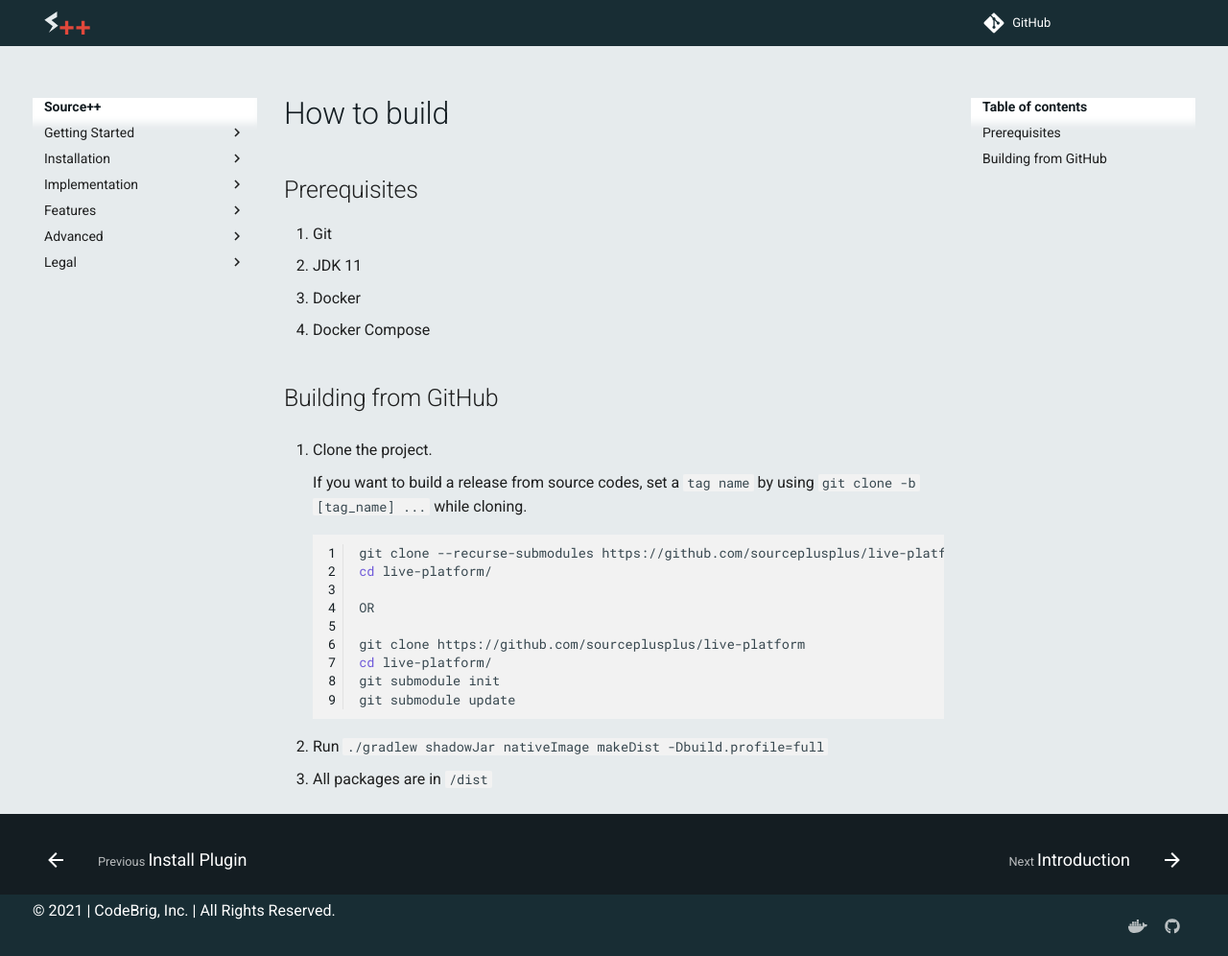
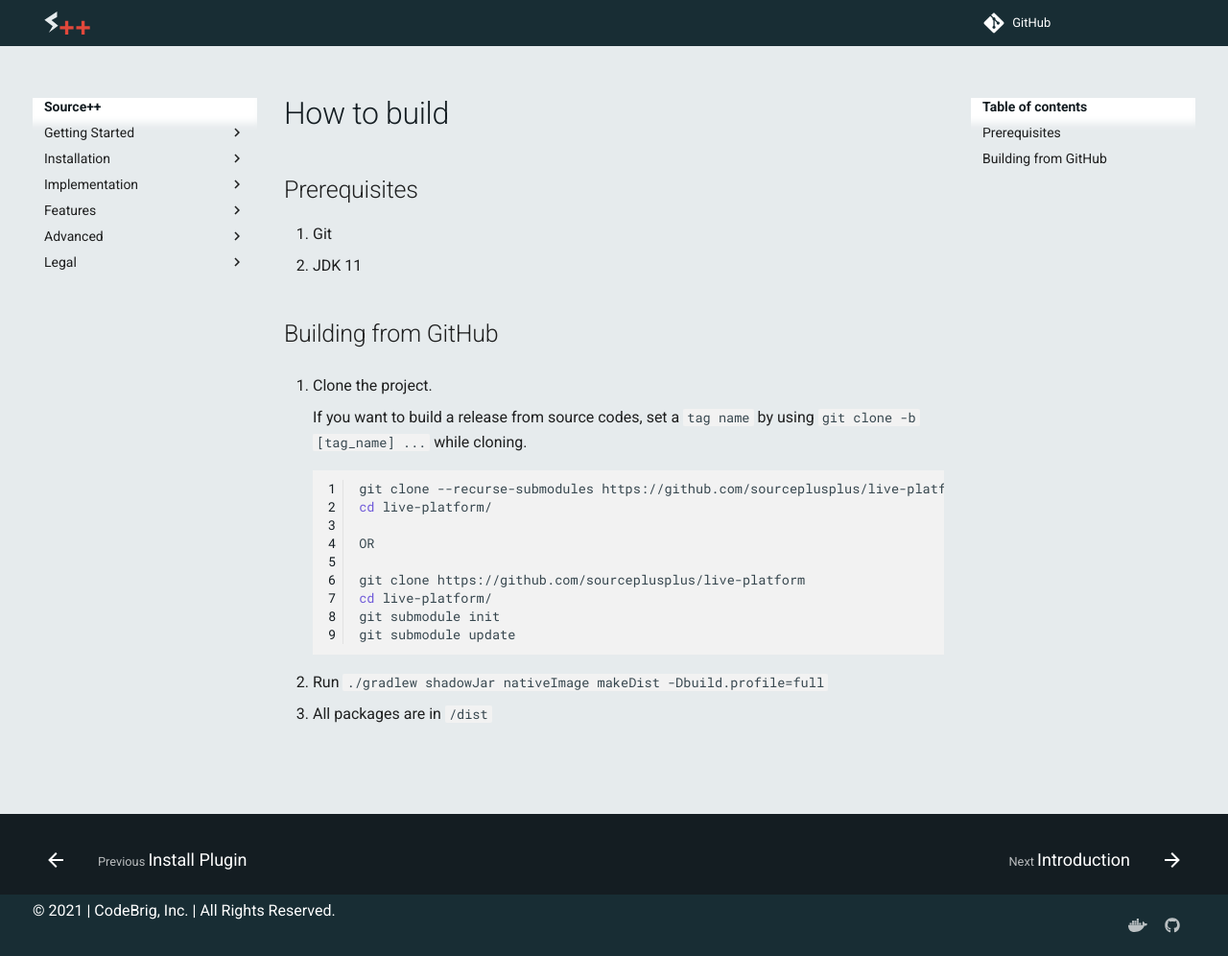
Before and after one commit to sourceplusplus/documentation, an MkDocs documentation site: the page built from docs/guides/How-to-build.md, in a window 1280 px wide and 996 px high. Shown: the whole window at 96% size. Built offline with MkDocs 1.6.1 and Material for MkDocs 9.7.7, drawn with Linux system fonts in a browser that asks for light colours; the version menu is left out.

Commit message:
Update How-to-build.md

```diff
--- a/docs/guides/How-to-build.md
+++ b/docs/guides/How-to-build.md
@@ -2,8 +2,6 @@
 
 1. Git
 2. JDK 11
-3. Docker
-4. Docker Compose
 
 ## Building from GitHub
 1. Clone the project.
```
